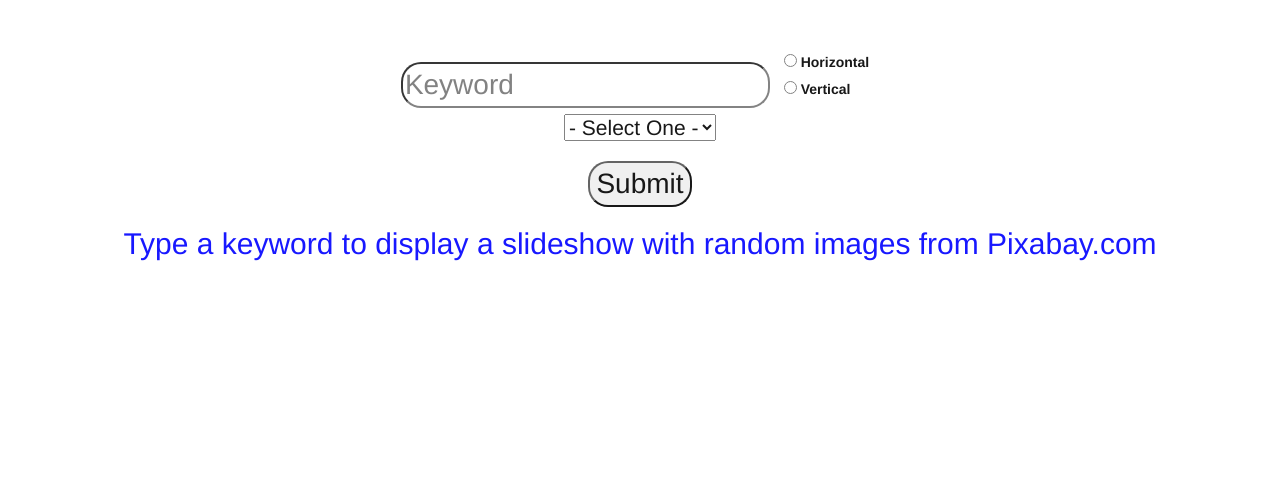
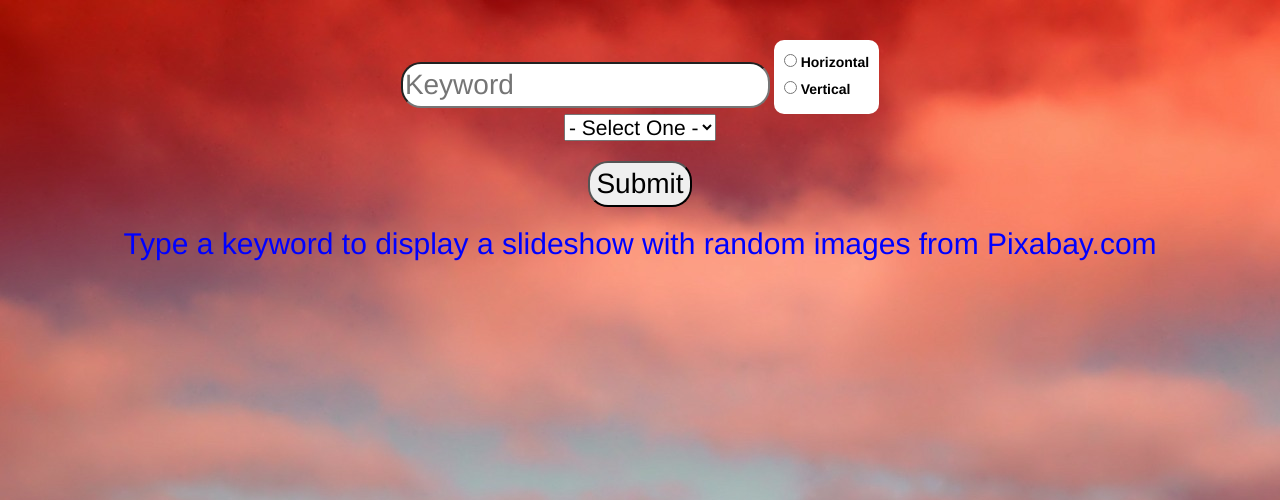
Before and after one commit to tiddi2/anorli, a PHP site: page /labs/lab4/index.php in a window 1280 px wide. Shown: the top 500 px of the page. Run offline with PHP 8.4, Linux system fonts and the light colour scheme; data that the repository does not hold is empty; some libraries are stand-ins or nearby versions.

Commit message:
updated background and css opacity

```diff
--- a/labs/lab4/css/styles.css
+++ b/labs/lab4/css/styles.css
@@ -1,5 +1,4 @@
 body{
-    opacity:0.9;
     width:100%;
     text-align:center;
     color:blue;
--- a/labs/lab4/index.php
+++ b/labs/lab4/index.php
@@ -21,7 +21,7 @@ if (isset($_GET['keyword']) ) {
         <style>
         @import url("css/styles.css");
           body {
-            background-image: url('<?= $backGroundImage ?>');
+            background-image: url('<?php echo (empty($backGroundImage))?"img/sea.jpg":$backGroundImage; ?>');
           }
         </style>
     </head>
```
Also changed, not shown: 1 other file.
